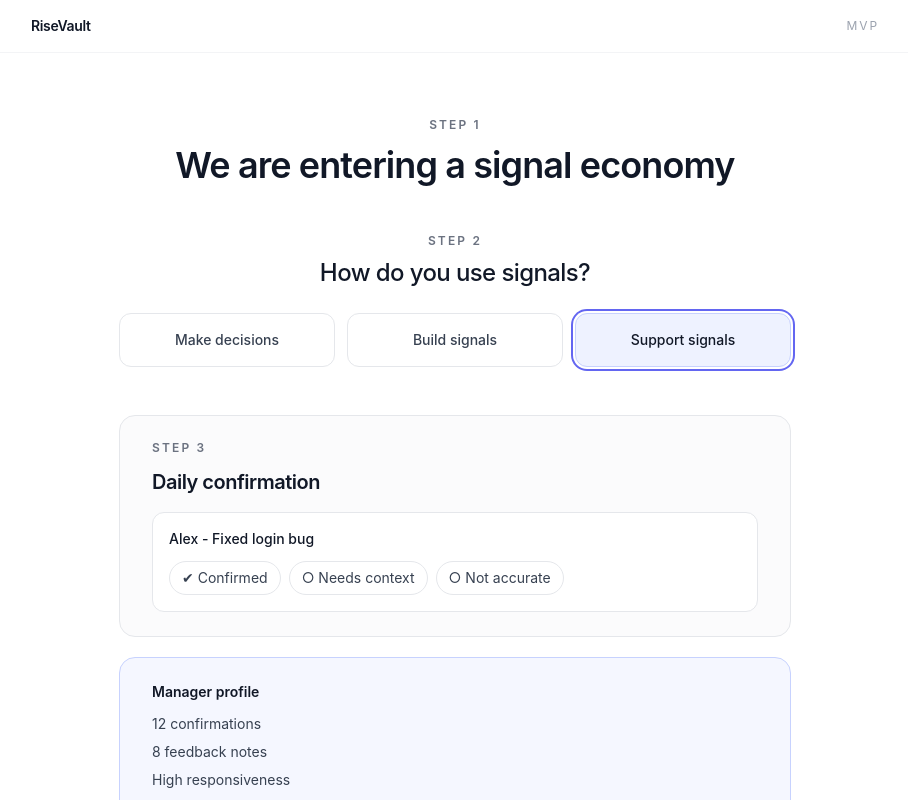
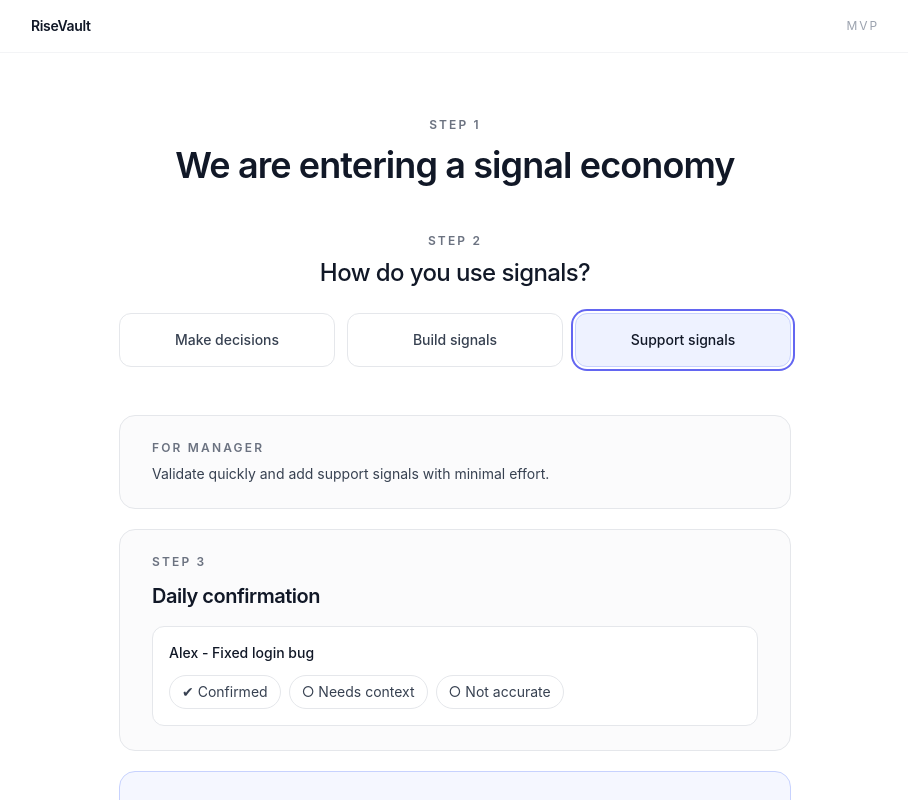
Before and after one commit to wowno1090858718/risevault-mvp, a Next.js app: page /mvp in a window 1280 px wide. Both pictures are taken after a click on the button "Support signals". Shown: the top 800 px of the page, without its empty margins (185-1093 px from the left). Built offline with nearby package versions, Linux system fonts and the light colour scheme.

Commit message:
update landing

```diff
--- a/app/mvp/page.tsx
+++ b/app/mvp/page.tsx
@@ -627,6 +627,11 @@ export default function MVPPage() {
 
           {selectedRole === 'manager' && (
             <section className="mx-auto w-full max-w-2xl space-y-5 text-left transition-[opacity,transform] duration-500 ease-out">
+              <div className="rounded-2xl border border-gray-200 bg-gray-50/70 px-6 py-6 sm:px-8">
+                <p className="text-xs font-semibold uppercase tracking-[0.18em] text-gray-500">For Manager</p>
+                <p className="mt-2 text-sm text-gray-700">Validate quickly and add support signals with minimal effort.</p>
+              </div>
+
               {!managerVerdict ? (
                 <div className="rounded-2xl border border-gray-200 bg-gray-50/70 px-6 py-6 sm:px-8">
                   <p className="text-xs font-semibold uppercase tracking-[0.18em] text-gray-500">Step 3</p>
```
